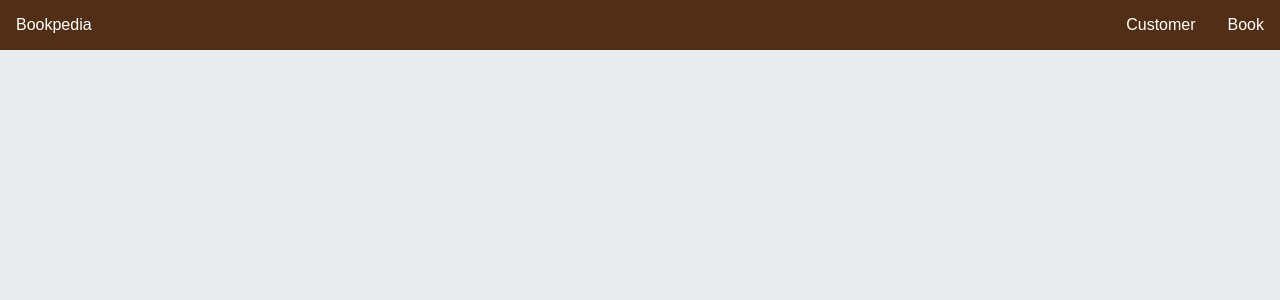
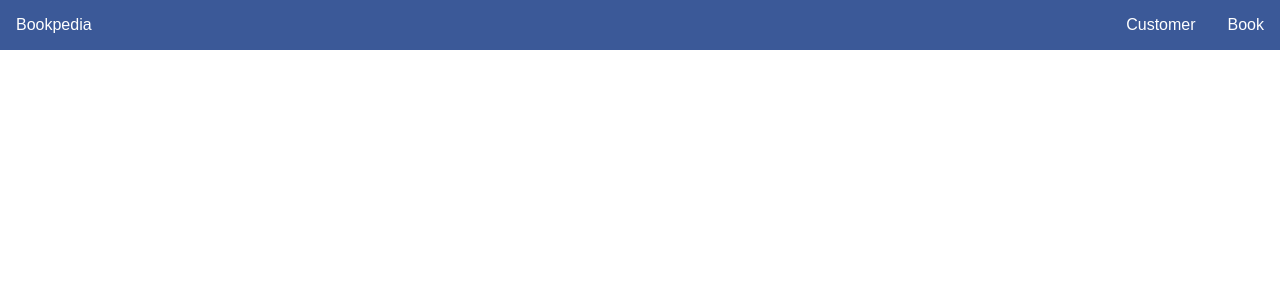
Before and after one commit to stvyang/react-sample, a React (Create React App) app: page / in a window 1280 px wide. Shown: the top 300 px of the page. Built offline with nearby package versions, Linux system fonts and the light colour scheme.

Commit message:
Revert "Add admin and customer access"
This reverts commit 5213468656e938fc78a57e8e92f2fd4d069d9638.

```diff
--- a/src/index.css
+++ b/src/index.css
@@ -2,12 +2,10 @@ body {
   margin: 0;
   padding: 0;
   font-family: sans-serif;
-  background-color: #e9ebee;
-  /* background-color: #faf1eb; */
 }
 
 nav ul {
-  background-color: #502f16;
+  background-color: #3b5998;
   margin: 0;
   padding: 0;
   list-style-type: none;
@@ -20,7 +18,6 @@ nav li {
   color: white;
   margin: 1em;
   vertical-align: middle;
-  cursor: pointer;
 }
 
 nav li:first-child {
```
